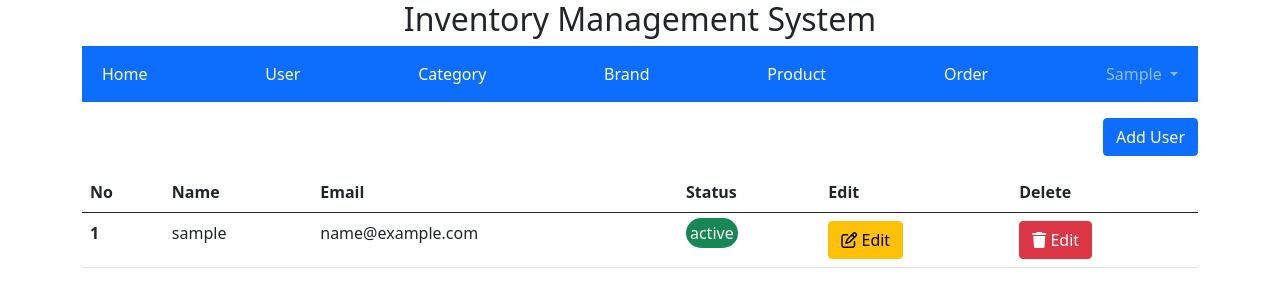
After one commit to SaiThihaK/inventory_management_system_php, a PHP site: page /user_table.php in a window 1280 px wide. The commit adds this page. Shown: the top 307 px of the page. Run offline with PHP 8.4, Linux system fonts and the light colour scheme; the visitor is signed in with stand-in values (Sample User, id 1); tables that the repository leaves empty or names only in its code hold one stand-in row (values such as "Sample post"); some libraries are stand-ins or nearby versions.

Commit message:
user table

```diff
--- /dev/null
+++ b/create_user_modal.php
@@ -0,0 +1,56 @@
+<?php
+if (isset($_POST["create-user"])) {
+    $user_name = $_POST["user_name"];
+    $user_email = $_POST["user_email"];
+    $user_password = $_POST["user_password"];
+    if ($user_email != "" || $user_name != "" || $user_password != "") {
+        // Temporary solution I know that's not the right answer;
+        $query = "insert into `user`(user_name,user_email,user_password,user_type,user_status) values('$user_name','$user_email','$user_password','user','active')";
+        $response = mysqli_query($connectdb, $query);
+        $_POST["user_name"] = "";
+        $_POST["user_email"] = "";
+        $_POST["user_password"] = "";
+    }
+}
+
+
+
+
+?>
+
+
+<div class="modal fade" id="exampleModal" tabindex="-1" aria-labelledby="exampleModalLabel" aria-hidden="true">
+    <div class="modal-dialog modal-dialog-centered modal-dialog-scrollable modal-dialog-scrollable">
+        <div class="modal-content">
+
+            <div class="modal-header">
+                <h5 class="modal-title" id="exampleModalLabel">Create User</h5>
+                <button type="button" class="btn-close" data-bs-dismiss="modal" aria-label="Close"></button>
+            </div>
+
+            <div class="modal-body">
+                <!-- Form for creating user -->
+                <form class="w-100" method="post">
+                    <div class="mb-3">
+                        <label for="exampleInputEmail1" class="form-label">User Name</label>
+                        <input type="text" class="form-control" id="exampleInputEmail1" aria-describedby="emailHelp" name="user_name">
+                    </div>
+                    <div class="mb-3">
+                        <label for="exampleInputEmail1" class="form-label">Email</label>
+                        <input type="email" class="form-control" id="exampleInputEmail1" aria-describedby="emailHelp" name="user_email">
+                    </div>
+                    <div class="mb-3">
+                        <label for="exampleInputEmail1" class="form-label">Password</label>
+                        <input type="text" class="form-control" id="exampleInputEmail1" aria-describedby="emailHelp" name="user_password">
+                    </div>
+                    <div>
+                        <button type="button" class="btn btn-secondary" data-bs-dismiss="modal">Close</button>
+                        <button type="submit" class="btn btn-success" type="submit" name="create-user">Create User</button>
+                    </div>
+                </form>
+            </div>
+
+
+        </div>
+    </div>
+</div>
--- a/login.php
+++ b/login.php
@@ -74,7 +74,7 @@ if (isset($_POST['submit'])) {
                             </div>
 
                             <p class="text-danger"><?php echo $message ?? null ?></p>
-                            <button type="sumit" class="btn btn-primary" name="submit" value="submit">submit</button>
+                            <button type="sumit" class="btn btn-primary form-control" name="submit" value="submit">submit</button>
 
                             <hr class="my-4">
 
--- /dev/null
+++ b/user_table.php
@@ -0,0 +1,84 @@
+<?php
+session_start();
+@include_once "./db.php";
+
+
+if (!isset($_SESSION["user_type"])) {
+    header("location:login.php");
+}
+$query = "select * from user";
+$response = mysqli_query($connectdb, $query);
+
+
+?>
+
+<!DOCTYPE html>
+<html lang="en">
+<?php @include_once "./view/layout/header.php" ?>
+
+<body>
+    <?php @include_once "./view/layout/navbar.php" ?>
+    <div class="container">
+        <div class="w-100 mt-3">
+            <div class=" w-100 d-flex justify-content-end align-items-center">
+                <button type="button" class="btn btn-primary" data-bs-toggle="modal" data-bs-target="#exampleModal">
+                    Add User
+                </button>
+            </div>
+            <!-- Table -->
+            <div class="mt-3">
+                <table class="table">
+                    <thead>
+                        <tr>
+                            <th scope="col">No</th>
+                            <th scope="col">Name</th>
+                            <th scope="col">Email</th>
+                            <th scope="col">Status</th>
+                            <th scope="col">Edit</th>
+                            <th scope="col">Delete</th>
+                        </tr>
+                    </thead>
+                    <?php
+                    if ($response) {
+                        while ($row = mysqli_fetch_assoc($response)) {
+                            $user_id = $row['user_id'];
+                            $user_name = $row["user_name"];
+                            $user_email = $row['user_email'];
+                            $user_status = $row["user_status"] == "active" ? "<span class='p-1 bg-success rounded-pill text-light'>active</span>" : "<span class='p-1 bg-danger rounded-pill text-light'>inactive</span>";
+                            echo "<tbody>
+            <tr>
+                <th scope='row'>$user_id</th>
+                <td scope='row'>$user_name</td>
+                <td scope='row'>$user_email</td>
+                <td scope='row'>$user_status</td>
+                <td scope='row'>
+                <button class='btn btn-warning'>
+                <i class='fa-regular fa-pen-to-square'></i>
+                Edit
+                </button>
+                </td>
+                <td scope='row'>
+                <button class='btn btn-danger'>
+                <i class='fa-solid fa-trash'></i>
+                Edit
+                </button>
+                </td>
+            </tr>
+
+        </tbody>";
+                        }
+                    }
+                    ?>
+                </table>
+            </div>
+
+        </div>
+    </div>
+
+
+    <!-- Create User Modal -->
+    <?php @include_once "./create_user_modal.php" ?>
+</body>
+
+
+</html>
--- a/view/layout/header.php
+++ b/view/layout/header.php
@@ -7,5 +7,8 @@
     <meta name="viewport" content="width=device-width, initial-scale=1.0">
     <link href="https://cdn.jsdelivr.net/npm/bootstrap@5.0.2/dist/css/bootstrap.min.css" rel="stylesheet" integrity="sha384-EVSTQN3/azprG1Anm3QDgpJLIm9Nao0Yz1ztcQTwFspd3yD65VohhpuuCOmLASjC" crossorigin="anonymous">
     <script src="https://cdn.jsdelivr.net/npm/bootstrap@5.0.2/dist/js/bootstrap.bundle.min.js" integrity="sha384-MrcW6ZMFYlzcLA8Nl+NtUVF0sA7MsXsP1UyJoMp4YLEuNSfAP+JcXn/tWtIaxVXM" crossorigin="anonymous"></script>
+    <script src="http://ajax.googleapis.com/ajax/libs/jquery/1.9.1/jquery.min.js"></script>
+    <script src="http://getbootstrap.com/dist/js/bootstrap.min.js"></script>
     <title>Document</title>
+    <script src="https://kit.fontawesome.com/18d690af8d.js" crossorigin="anonymous"></script>
 </head>
--- a/view/layout/navbar.php
+++ b/view/layout/navbar.php
@@ -1,6 +1,6 @@
 <div class="container">
     <h2 class="d-flex justify-content-center align-items-center">Inventory Management System</h2>
-    <nav class="navbar navbar-expand-lg navbar-dark bg-primary w-full">
+    <nav class="navbar navbar-expand-sm navbar-dark bg-primary w-full">
         <div class="container-fluid w-100">
             <div class="collapse navbar-collapse" id="navbarSupportedContent">
                 <ul class="navbar-nav me-auto mb-2 mb-lg-0 w-100 d-flex justify-content-between">
@@ -11,7 +11,7 @@
                     if ($_SESSION['user_type'] == 'master') {
                     ?>
                         <li class="nav-item">
-                            <a class="nav-link active" aria-current="page" href="#">User</a>
+                            <a class="nav-link active" aria-current="page" href="user_table.php">User</a>
                         </li>
                         <li class="nav-item">
                             <a class="nav-link active" aria-current="page" href="#">Category</a>
@@ -30,7 +30,9 @@
                     </li>
                     <li class="nav-item dropdown">
                         <a class="nav-link dropdown-toggle" href="#" id="navbarDropdown" role="button" data-bs-toggle="dropdown" aria-expanded="false">
-                            <?php echo ucfirst($_SESSION["user_name"]) ?>
+                            <?php
+                            $name = explode(" ", $_SESSION["user_name"]);
+                            echo ucfirst($name[0]) ?>
                         </a>
                         <ul class="dropdown-menu" aria-labelledby="navbarDropdown">
                             <li><a class="dropdown-item" href="profile.php">Profile</a></li>
@@ -42,34 +44,5 @@
             </div>
         </div>
     </nav>
-    <!-- <nav class="navbar navbar-inverse">
-        <div class="container-fluid">
-            <div class="navbar-header">
-                <a href="index.php" class="navbar-brand">Home</a>
-            </div>
-            <ul class="nav navbar-nav">
-                <?php
-                if ($_SESSION['user_type'] == 'master') {
-                ?>
-                    <li><a href="user.php">User</a></li>
-                    <li><a href="category.php">Category</a></li>
-                    <li><a href="brand.php">Brand</a></li>
-                    <li><a href="product.php">Product</a></li>
-                <?php
-                }
-                ?>
-                <li><a href="order.php">Order</a></li>
-            </ul>
-            <ul class="nav navbar-nav navbar-right">
-                <li class="dropdown">
-                    <a href="#" class="dropdown-toggle" data-toggle="dropdown"><span class="label label-pill label-danger count"></span> <?php echo $_SESSION["user_name"]; ?></a>
-                    <ul class="dropdown-menu">
-                        <li><a href="profile.php">Profile</a></li>
-                        <li><a href="logout.php">Logout</a></li>
-                    </ul>
-                </li>
-            </ul>
 
-        </div>
-    </nav> -->
 </div>
```
